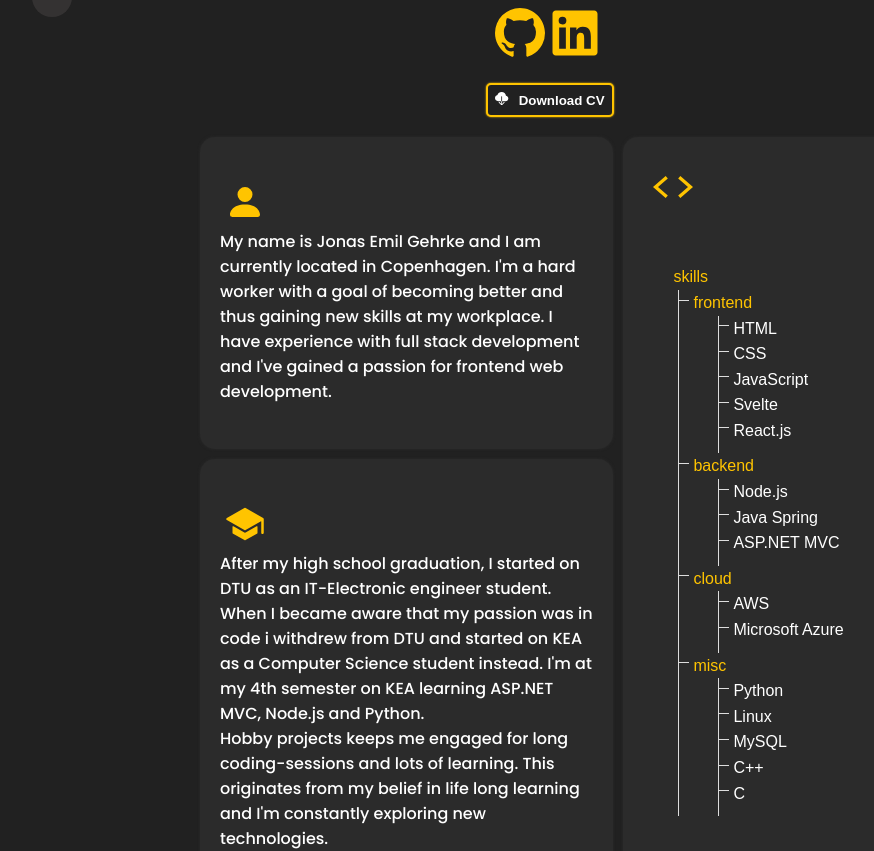
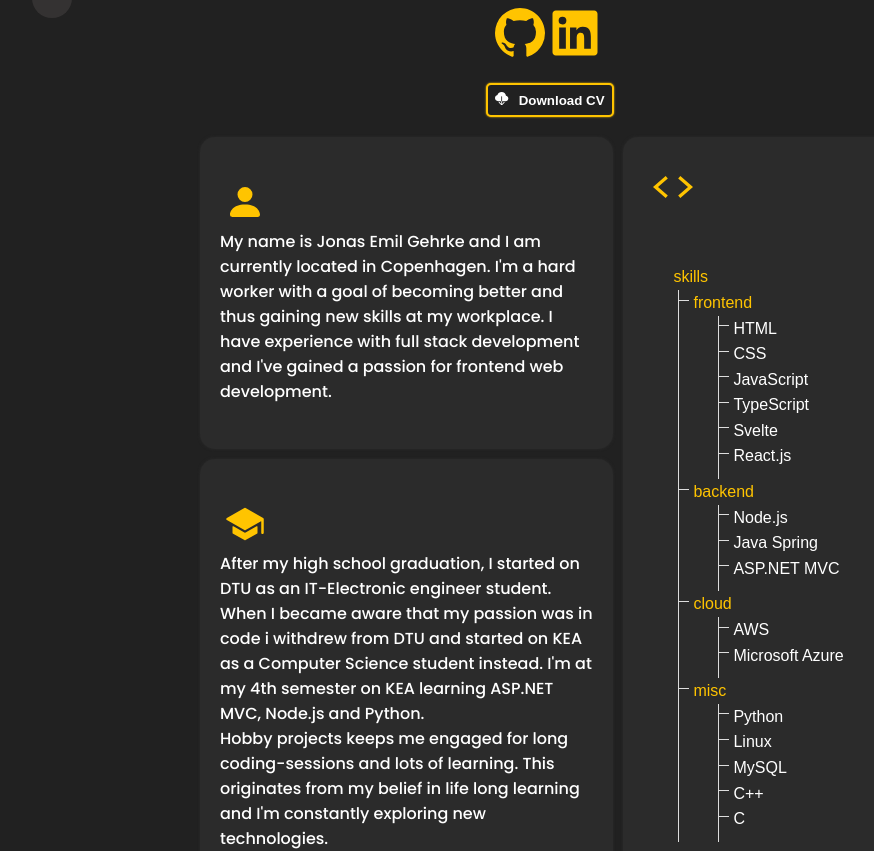
Before and after one commit to jonasegehrke/react-portfolio, a React (Create React App) app: page / in a window 1280 px wide. Shown: the part 972-1823 px from the top of the page, without its empty margins (90-964 px from the left). Built offline with nearby package versions, Linux system fonts and the light colour scheme; a web font is replaced by a local one.

Commit message:
TypeScript added as skill

```diff
--- a/src/App.css
+++ b/src/App.css
@@ -471,7 +471,7 @@ nav{
     width: 40%;
     height: 100%;
     padding: 30px;
-    padding-bottom: 80px;
+    padding-bottom: 55px;
     text-align: left;
 
 }
--- a/src/pages/About.js
+++ b/src/pages/About.js
@@ -94,9 +94,9 @@ export default function About() {
                                             <li className='directory-item'>HTML</li>
                                             <li className='directory-item'>CSS</li>
                                             <li className='directory-item'>JavaScript</li>
+                                            <li className='directory-item'>TypeScript</li>
                                             <li className='directory-item'>Svelte</li>
                                             <li className='directory-item'>React.js</li>
-
                                         </ul>
                                     </li>
                                     <li className='directory-item folder'>backend
```
